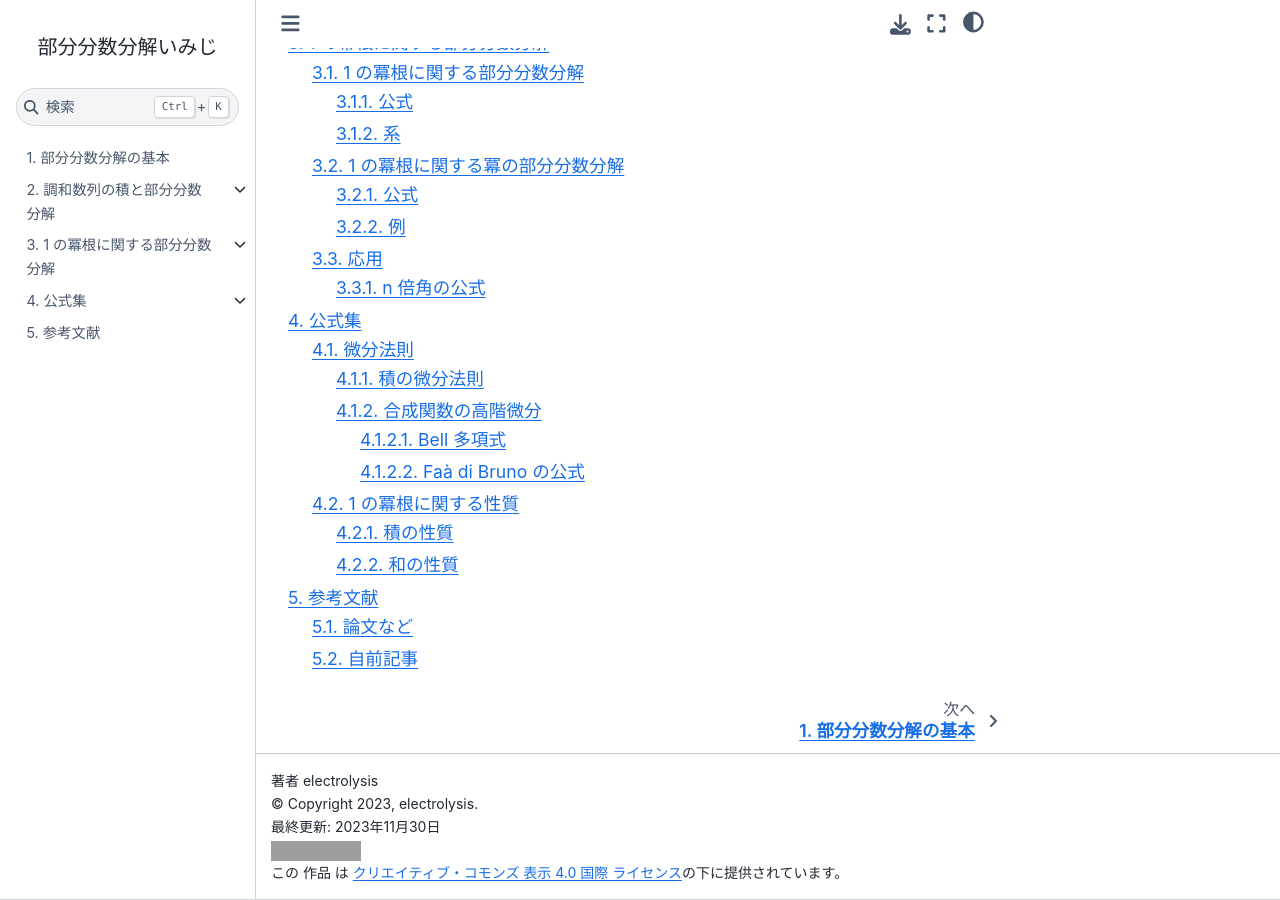
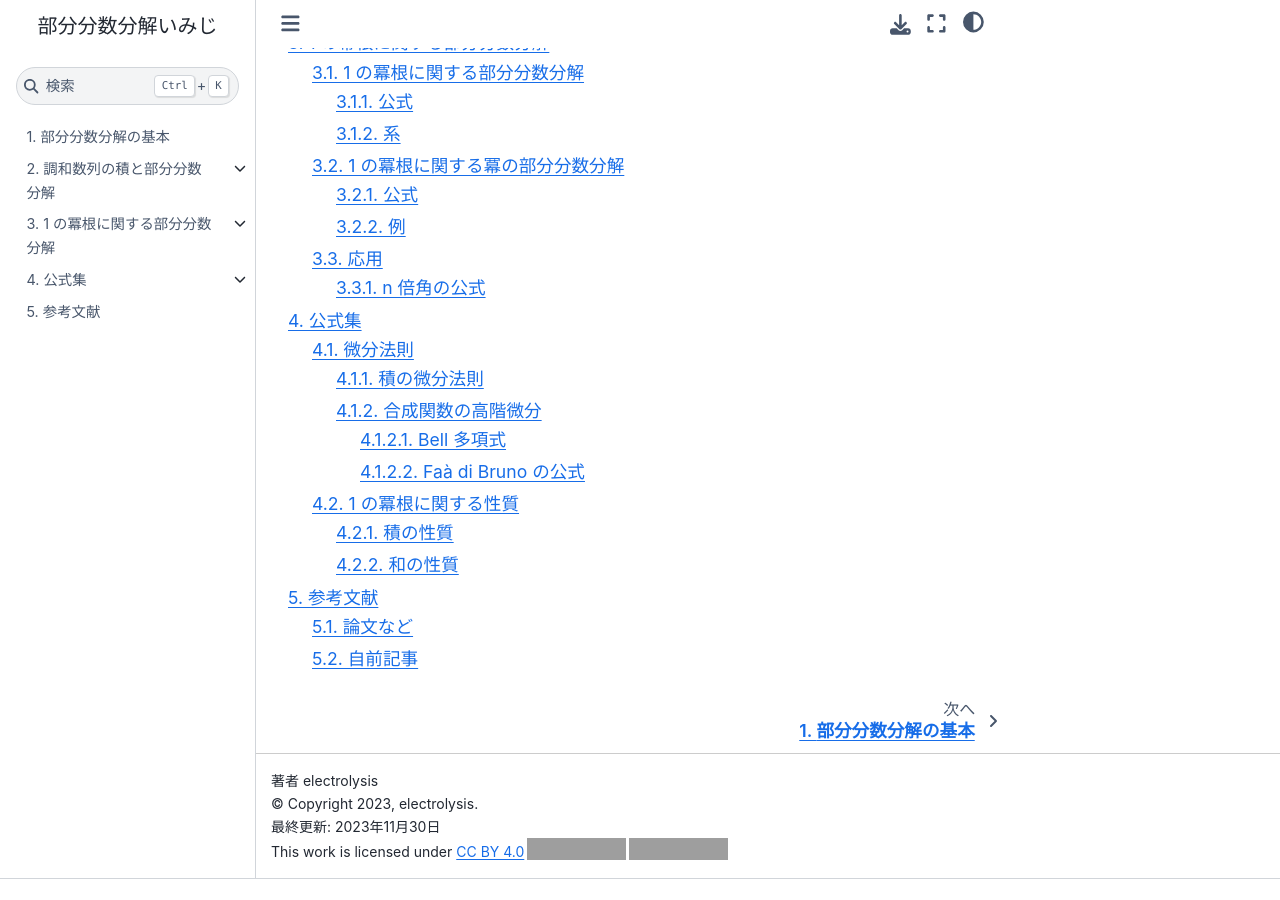
Before and after one commit to e10s/pfd, a Sphinx documentation site: the page built from source/index.rst, in a window 1280 px wide and 900 px high, scrolled down 709 px. Built offline with Sphinx 7.4.7 and the Sphinx Book theme 1.1.4, drawn with Linux system fonts in a browser that asks for light colours; after the commit the page ends 1588 px from its top, so only the background shows below that; grey boxes are pictures that could not be loaded.

Commit message:
Use extra-footer.html

```diff
--- /dev/null
+++ b/source/_templates/extra-footer.html
@@ -0,0 +1,22 @@
+<p xmlns:cc="http://creativecommons.org/ns#">
+    This work is licensed under
+    <a
+        href="http://creativecommons.org/licenses/by/4.0/?ref=chooser-v1"
+        target="_blank"
+        rel="license noopener noreferrer"
+        style="display: inline-block"
+        >CC BY 4.0<img
+            style="
+                height: 22px !important;
+                margin-left: 3px;
+                vertical-align: text-bottom;
+            "
+            src="https://mirrors.creativecommons.org/presskit/icons/cc.svg?ref=chooser-v1" /><img
+            style="
+                height: 22px !important;
+                margin-left: 3px;
+                vertical-align: text-bottom;
+            "
+            src="https://mirrors.creativecommons.org/presskit/icons/by.svg?ref=chooser-v1"
+    /></a>
+</p>
--- a/source/conf.py
+++ b/source/conf.py
@@ -21,7 +21,6 @@ language = "ja"
 html_theme = "sphinx_book_theme"
 html_theme_options = {
     "show_toc_level": 2,
-    "extra_footer": '<a rel="license" href="http://creativecommons.org/licenses/by/4.0/"><img alt="クリエイティブ・コモンズ・ライセンス" style="border-width:0" src="https://i.creativecommons.org/l/by/4.0/80x15.png" /></a><br />この 作品 は <a rel="license" href="http://creativecommons.org/licenses/by/4.0/">クリエイティブ・コモンズ 表示 4.0 国際 ライセンス</a>の下に提供されています。',
 }
 
 html_static_path = ["_static"]
```
